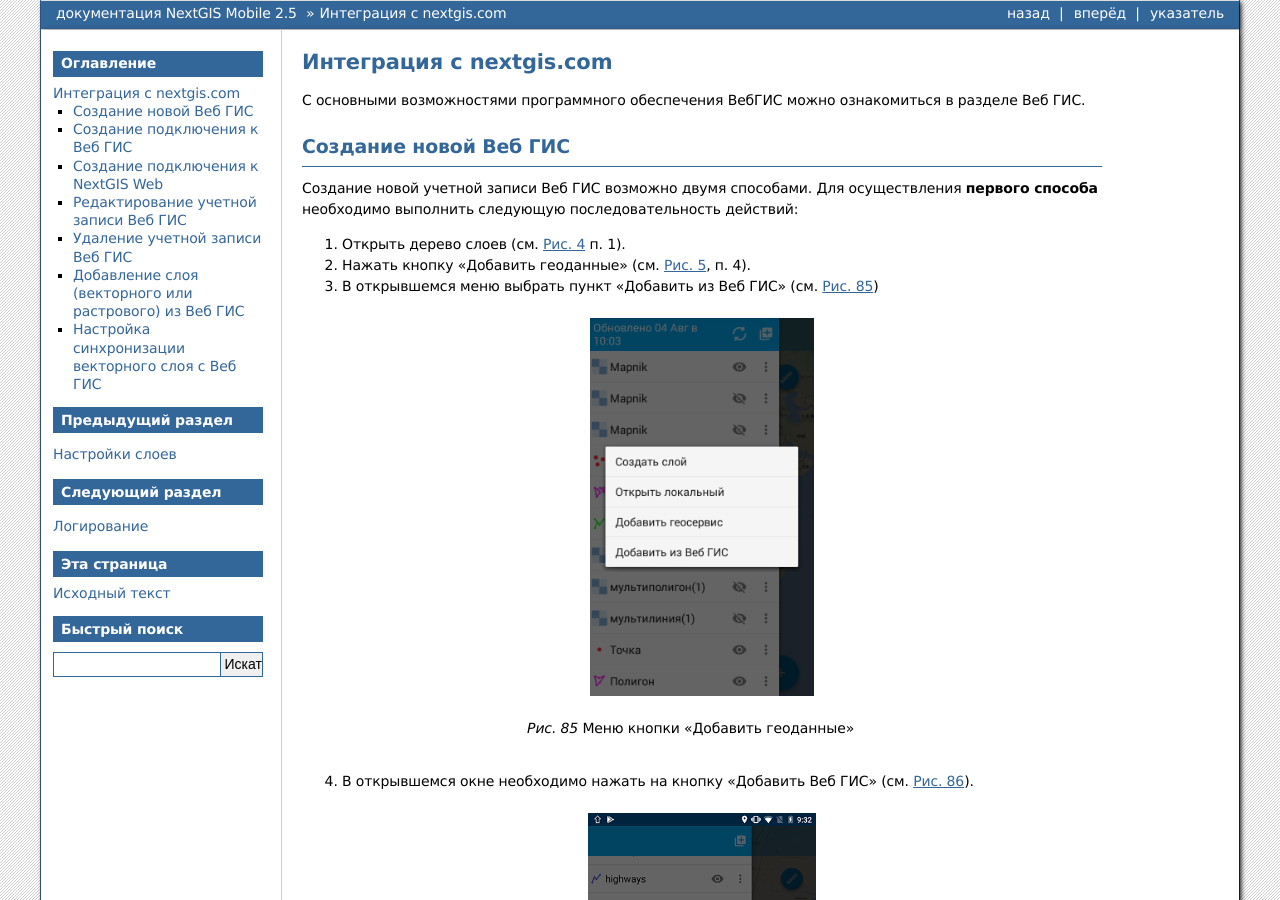
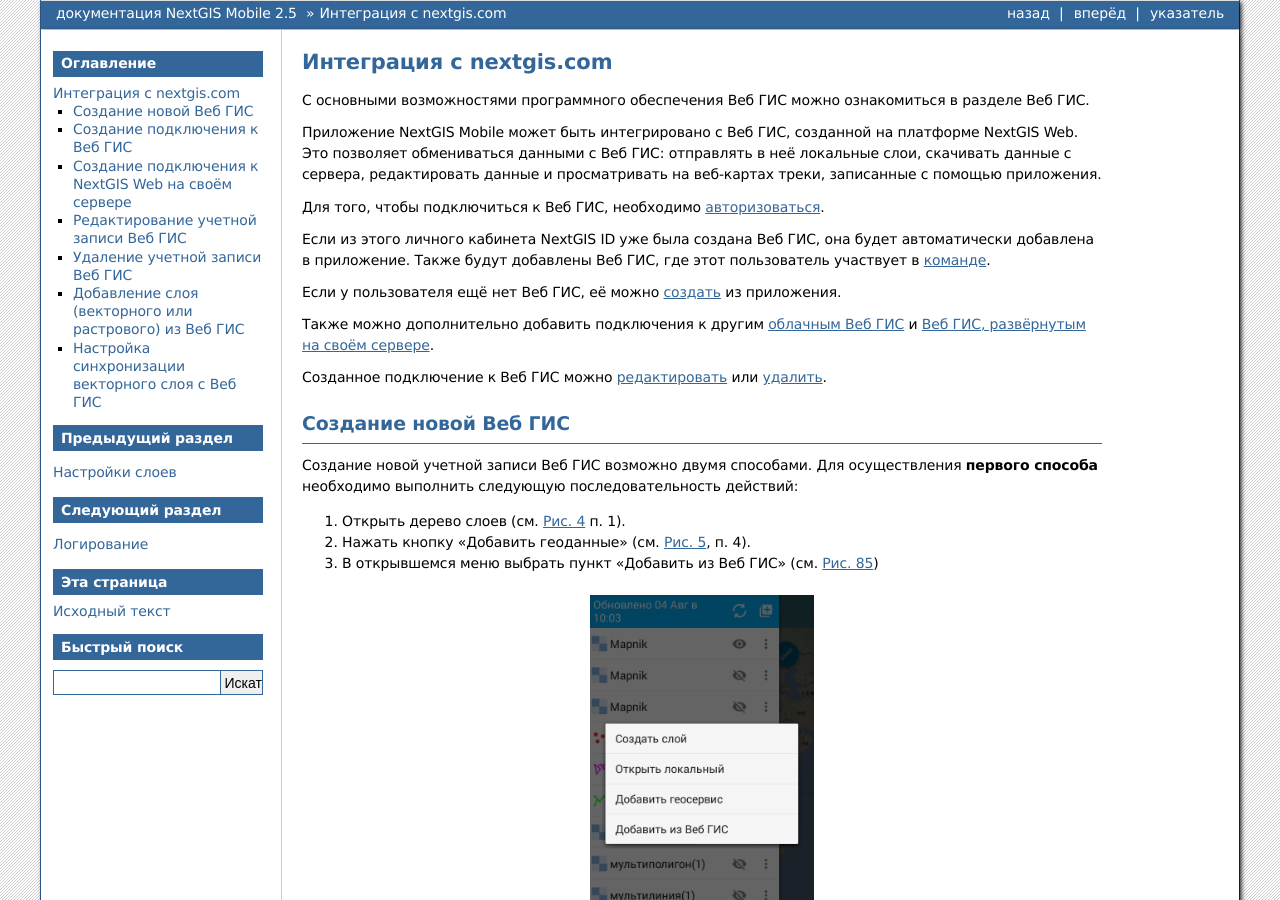
Before and after one commit to nextgis/docs_ngmobile, a Sphinx documentation site: the page built from source/ngw_integration.rst, in a window 1280 px wide and 900 px high. Built offline with Sphinx 7.4.7, drawn with Linux system fonts in a browser that asks for light colours; formulas are drawn with MathJax 3; some of the changed text lies outside the part shown.

Commit message:
Add intro and links, fix target

```diff
--- a/source/ngw_integration.rst
+++ b/source/ngw_integration.rst
@@ -7,13 +5,25 @@
 
 .. only:: html
 
-   С основными возможностями программного обеспечения ВебГИС можно ознакомиться
+   С основными возможностями программного обеспечения Веб ГИС можно ознакомиться
    в разделе :ref:`Веб ГИС <ngcom_description>`.
 
 .. only:: latex
 
-   С основными возможностями программного обеспечения ВебГИС можно ознакомиться
-   в разделе `Веб ГИС: описание и возможности :ref:`Веб ГИС <ngcom_description>`.
+   С основными возможностями программного обеспечения Веб ИС можно ознакомиться
+   в разделе `Веб ГИС: описание и возможности <https://docs.nextgis.ru/docs_ngcom/source/description.html#ngcom-description>`_.
+
+Приложение NextGIS Mobile может быть интегрировано с Веб ГИС, созданной на платформе NextGIS Web. Это позволяет обмениваться данными с Веб ГИС: отправлять в неё локальные слои, скачивать данные с сервера, редактировать данные и просматривать на веб-картах треки, записанные с помощью приложения.
+
+Для того, чтобы подключиться к Веб ГИС, необходимо `авторизоваться <https://docs.nextgis.ru/docs_ngmobile/source/auth.html>`_.
+
+Если из этого личного кабинета NextGIS ID уже была создана Веб ГИС, она будет автоматически добавлена в приложение. Также будут добавлены Веб ГИС, где этот пользователь участвует в `команде <https://docs.nextgis.ru/docs_ngcom/source/teams.html>`_.
+
+Если у пользователя ещё нет Веб ГИС, её можно `создать <https://docs.nextgis.ru/docs_ngmobile/source/ngw_integration.html#ngmobile-create-a-connection-to-webgis>`_ из приложения.
+
+Также можно дополнительно добавить подключения к другим `облачным Веб ГИС <https://docs.nextgis.ru/docs_ngmobile/source/ngw_integration.html#ngmobile-create-a-connection>`_ и `Веб ГИС, развёрнутым на своём сервере <https://docs.nextgis.ru/docs_ngmobile/source/ngw_integration.html#ngm-create-connection-onp>`_.
+
+Созданное подключение к Веб ГИС можно `редактировать <https://docs.nextgis.ru/docs_ngmobile/source/ngw_integration.html#ngmobile-change-account>`_ или `удалить <https://docs.nextgis.ru/docs_ngmobile/source/ngw_integration.html#ngmobile-delete-account>`_.
 
 .. _ngmobile_create_a_connection_to_webgis:
 
@@ -98,10 +108,10 @@
 4. В открывшемся окне необходимо выбрать ранее созданную учетную запись Веб ГИС (см. :numref:`ngmobile_select_ngw_layer_pic`).
 5. В случае удачного подключения откроется окно со списком файлов Веб ГИС. Если в приложение добавлена только одна Веб ГИС, то вход в нее будет осуществлен автоматически при нажатии на кнопку "Добавить из Веб ГИС".
 
-.. _ngmobile_create_a_connection_to_nextgis_web:
+.. _ngm_create_connection_onp:
 
-Создание подключения к NextGIS Web
-----------------------------------
+Создание подключения к NextGIS Web на своём сервере
+-----------------------------------------------------
 
 .. only:: html
 
```
Also changed, not shown: other parts of source/ngw_integration.rst (+0 -2 lines).
